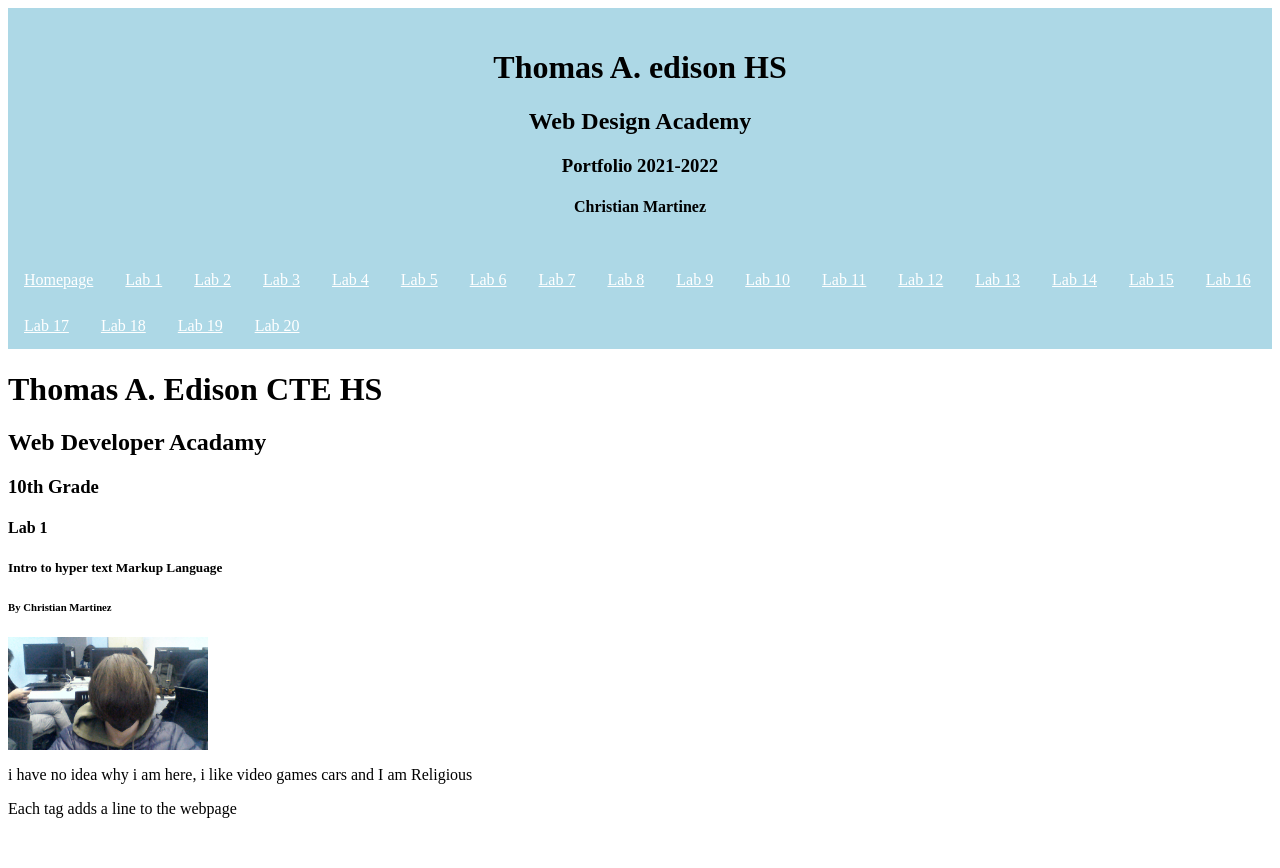
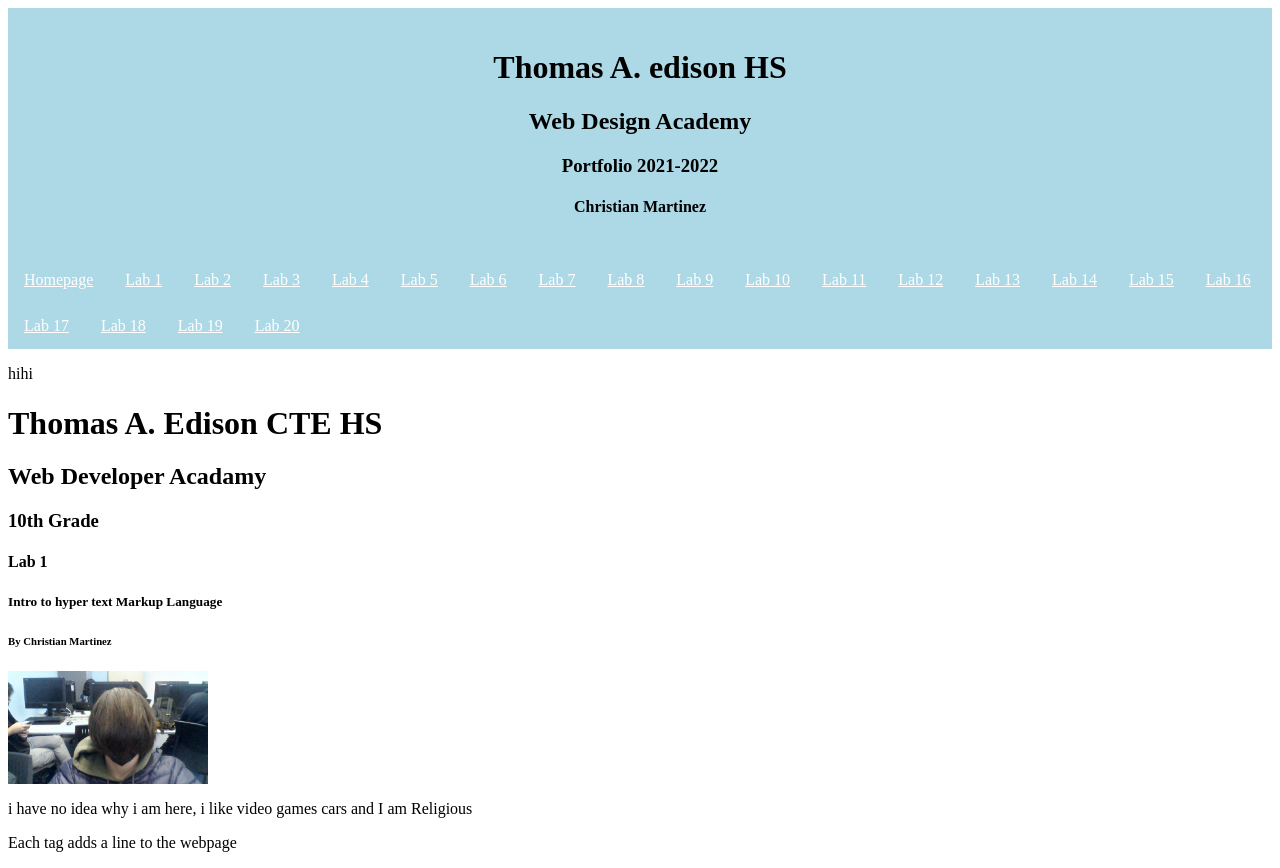
Before and after one commit to ChristianTooNiceWitIt/christian-martniez, a plain HTML site: page Labs/Lab1/1b1.html in a window 1280 px wide. Before the commit the page ends 834 px from the top, so only its background shows below. Drawn offline with Linux system fonts and the light colour scheme.

Commit message:
i made a new paragraph nect to anouther paragraph on line 43

```diff
--- a/Labs/Lab1/1b1.html
+++ b/Labs/Lab1/1b1.html
@@ -40,7 +40,7 @@
 	<head>
 		<title> My First webpage</title>
 	</head>
-	<body> <p></p>
+	<body> <p></p> <p>hihi</p>
 		<h1>Thomas A. Edison CTE HS</h1>
 		<h2>Web Developer Acadamy</h2>
 		<h3>10th Grade</h3>
```
